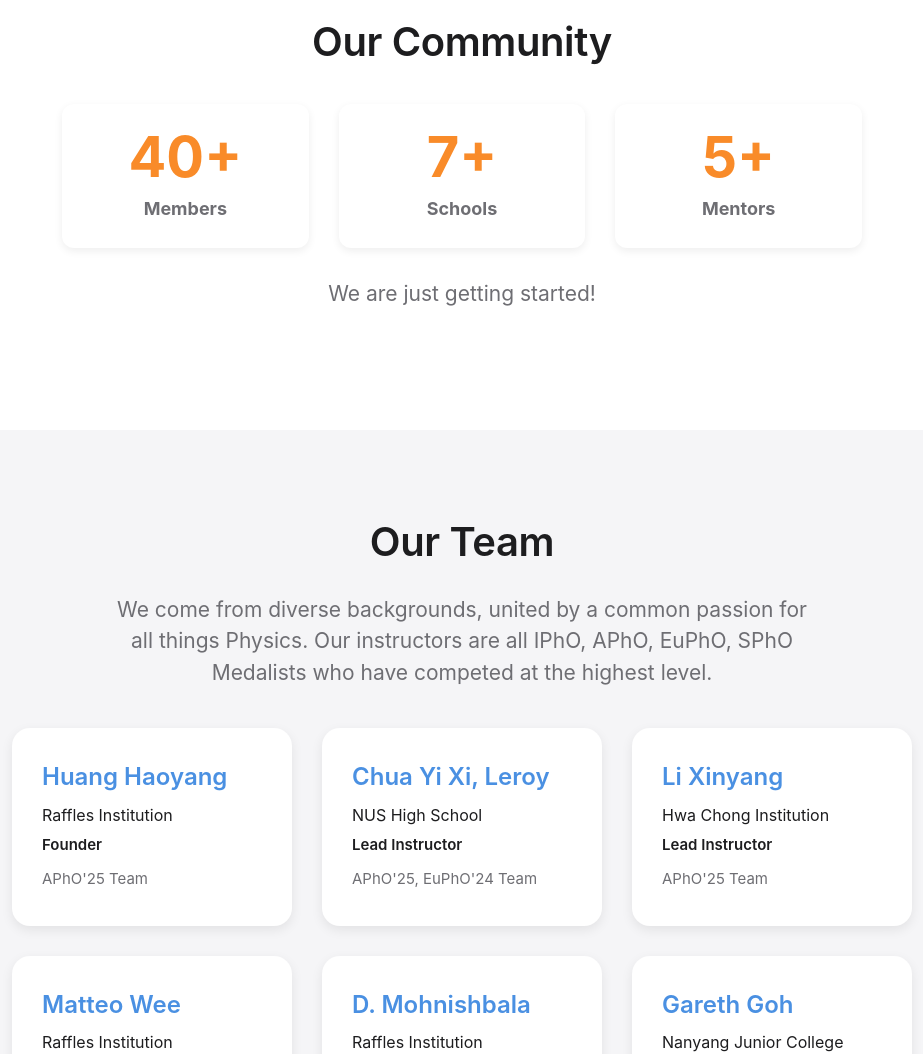
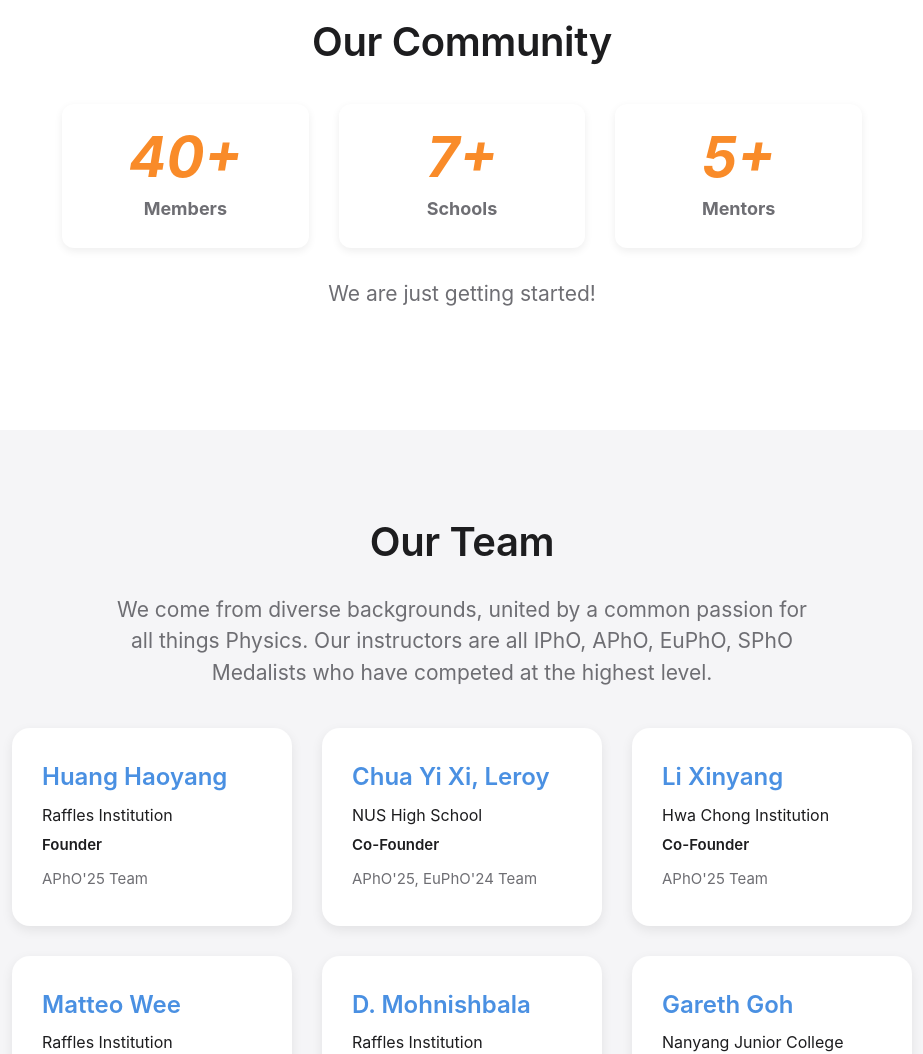
Before and after one commit to phofizika/phofizika.github.io, a plain HTML site: page index.html in a window 1280 px wide. Shown: the part 1120-2174 px from the top of the page, without its empty margins (178-1101 px from the left). Drawn offline with Linux system fonts and the light colour scheme.

Commit message:
Update index.html

```diff
--- a/index.html
+++ b/index.html
@@ -55,15 +55,15 @@
                 <h2>Our Community</h2>
                 <div class="impact-stats-grid">
                     <div class="impact-stat-item">
-                        <span class="impact-number"><em>40+</em></span>
+                        <span class="impact-number"><i>40+</i></span>
                         <span class="impact-label"><strong>Members</strong></span>
                     </div>
                     <div class="impact-stat-item">
-                        <span class="impact-number"><em>7+</em></span>
+                        <span class="impact-number"><i>7+</i></span>
                         <span class="impact-label"><strong>Schools</strong></span>
                     </div>
                     <div class="impact-stat-item">
-                        <span class="impact-number"><em>5+</em></span>
+                        <span class="impact-number"><i>5+</i></span>
                         <span class="impact-label"><strong>Mentors</strong></span>
                     </div>
                 </div>
@@ -89,13 +89,13 @@
                     <div class="exco-member">
                         <h3>Chua Yi Xi, Leroy</h3>
                         <p>NUS High School</p>
-                        <p><strong>Lead Instructor</strong></p>
+                        <p><strong>Co-Founder</strong></p>
                         <p class="member-bio">APhO'25, EuPhO'24 Team</p>
                     </div>
                     <div class="exco-member">
                         <h3>Li Xinyang</h3>
                         <p>Hwa Chong Institution</p>
-                        <p><strong>Lead Instructor</strong></p>
+                        <p><strong>Co-Founder</strong></p>
                         <p class="member-bio">APhO'25 Team</p>
                     </div>
                     <div class="exco-member">
```
